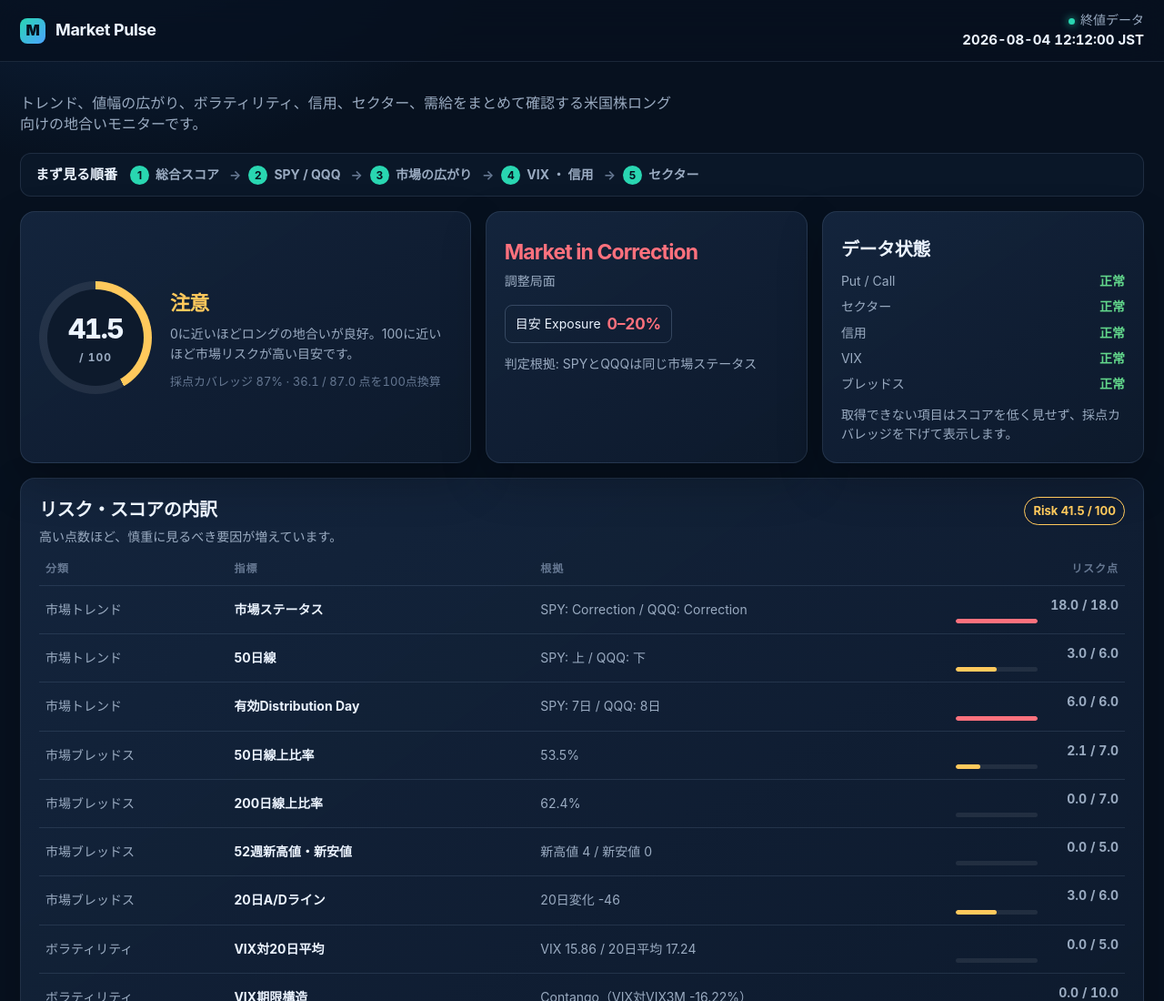
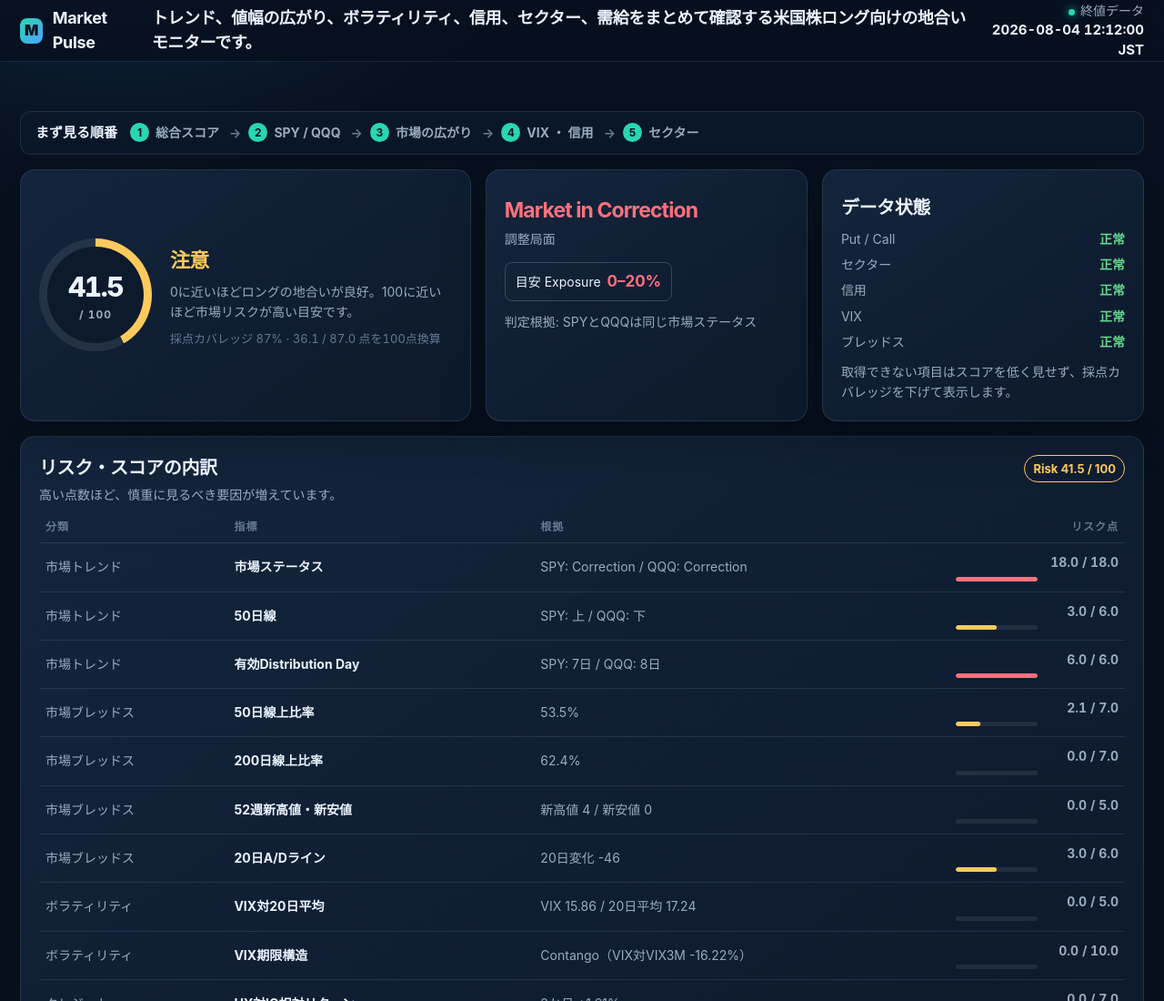
Before and after one commit to afegit/market-pulse-dashboard, a plain HTML site: page index.html in a window 1280 px wide. Shown: the top 1100 px of the page at 91% size. Drawn offline with nearby package versions, Linux system fonts and the light colour scheme.

Commit message:
Add files via upload

```diff
--- a/index.html
+++ b/index.html
@@ -172,13 +172,12 @@
 <body>
   <div class="app">
     <header class="topbar">
-      <div class="brand"><span class="brand-mark">M</span><span>Market Pulse</span></div>
+      <div class="brand"><span class="brand-mark">M</span><span>Market Pulse</span><span>トレンド、値幅の広がり、ボラティリティ、信用、セクター、需給をまとめて確認する米国株ロング向けの地合いモニターです。</span></div>
       <div class="update"><span><i class="live-dot"></i>&#x7D42;&#x5024;&#x30C7;&#x30FC;&#x30BF;</span><strong id="update-time">Loading…</strong></div>
     </header>
 
     <main>
       <section class="hero">
-        <p>トレンド、値幅の広がり、ボラティリティ、信用、セクター、需給をまとめて確認する米国株ロング向けの地合いモニターです。</p>
         <div class="alert" id="stale-banner">データが3日以上更新されていません。数値の鮮度を確認してください。</div>
       </section>
 
@@ -260,7 +259,7 @@
 
       <section class="grid two-col" aria-label="History charts">
         <article class="panel"><div class="panel-head"><div><div class="eyebrow">Risk history</div><h2>Exposure の推移</h2><p class="panel-sub">日々の市場ステータスから導く目安。</p></div></div><div class="chart-box tall"><canvas id="chart-history"></canvas></div></article>
-        <article class="panel"><div class="panel-head"><div><div class="eyebrow">How to read this dashboard</div><h2>まず見る順番</h2><p class="panel-sub">迷ったら、上から下へ。</p></div></div><div class="metric-list"><div class="metric"><span>1. 総合スコア</span><strong>地合いの温度感</strong></div><div class="metric"><span>2. SPY / QQQ</span><strong>価格と売り圧力</strong></div><div class="metric"><span>3. ブレッドス</span><strong>上昇の広がり</strong></div><div class="metric"><span>4. VIX・信用</span><strong>急変リスク</strong></div><div class="metric"><span>5. セクター</span><strong>候補探しの方向</strong></div></div><p class="compact-help">この画面はポジション量や新規エントリーの慎重さを考える補助です。個別銘柄の決算、損切り水準、保有期間は別途判断してください。</p></article>
+        <article class="panel"><div class="panel-head"><div><div class="eyebrow">How to read this dashboard</div><h2>見る順番</h2><p class="panel-sub">迷ったら、上から下へ。</p></div></div><div class="metric-list"><div class="metric"><span>1. 総合スコア</span><strong>地合いの温度感</strong></div><div class="metric"><span>2. SPY / QQQ</span><strong>価格と売り圧力</strong></div><div class="metric"><span>3. ブレッドス</span><strong>上昇の広がり</strong></div><div class="metric"><span>4. VIX・信用</span><strong>急変リスク</strong></div><div class="metric"><span>5. セクター</span><strong>候補探しの方向</strong></div></div><p class="compact-help">この画面はポジション量や新規エントリーの慎重さを考える補助です。個別銘柄の決算、損切り水準、保有期間は別途判断してください。</p></article>
       </section>
     </main>
     <footer class="footer">Market Pulse &middot; &#x7D42;&#x5024;&#x30C7;&#x30FC;&#x30BF;</footer>
```
